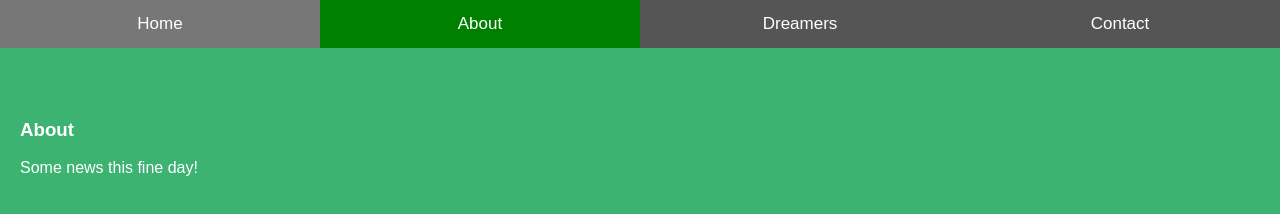
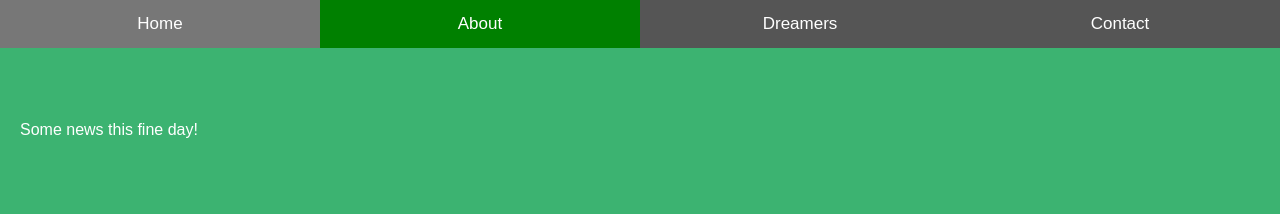
Before and after one commit to ally-myi/Immigration-Website, a plain HTML site: page index.html in a window 1280 px wide. Drawn offline with Linux system fonts and the light colour scheme.

Commit message:
Update index.html

```diff
--- a/index.html
+++ b/index.html
@@ -56,10 +56,11 @@ body, html {
 <div id="Home" class="tabcontent">
   <h1 style="text-align: center;">Immigration in the United States</h1>
   <p style="text-align: center;">The United States is one of the biggest countries in the world. Along with being one of the largest countries, it is also the one with the largest immigrant population (this being 44.4 million). </p>
+
 </div>
 
 <div id="About" class="tabcontent">
-  <h3>About</h3>
+  <h1 style="text-align: center;"></h1>
   <p>Some news this fine day!</p>
 </div>
 
```
